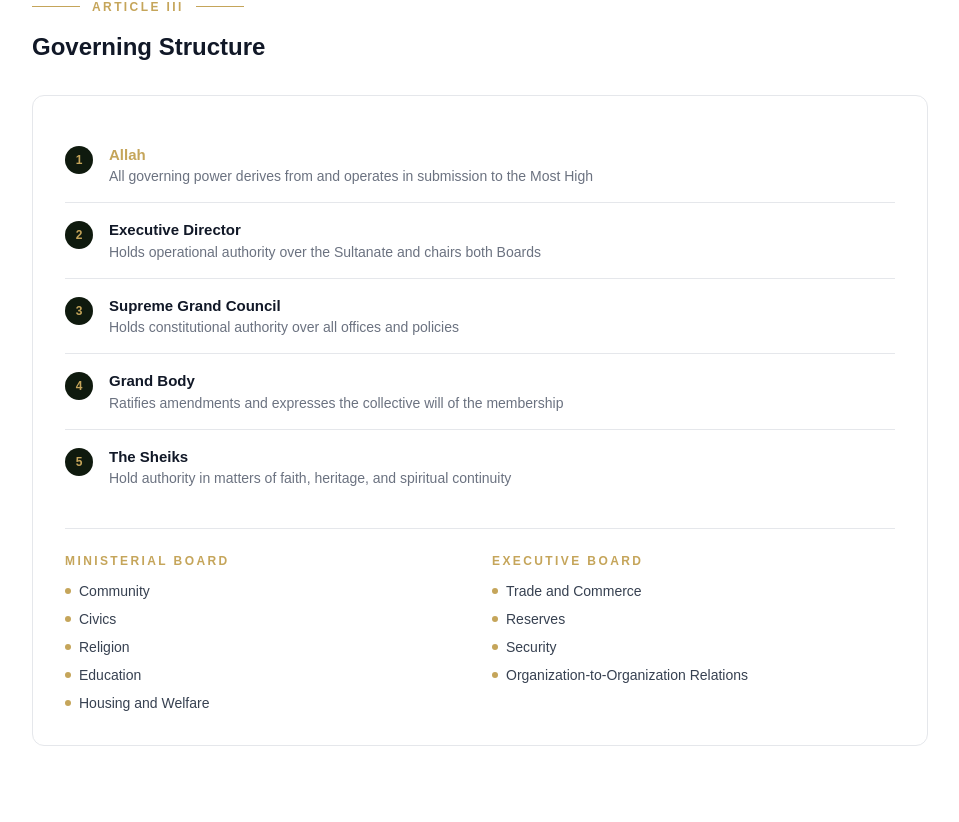
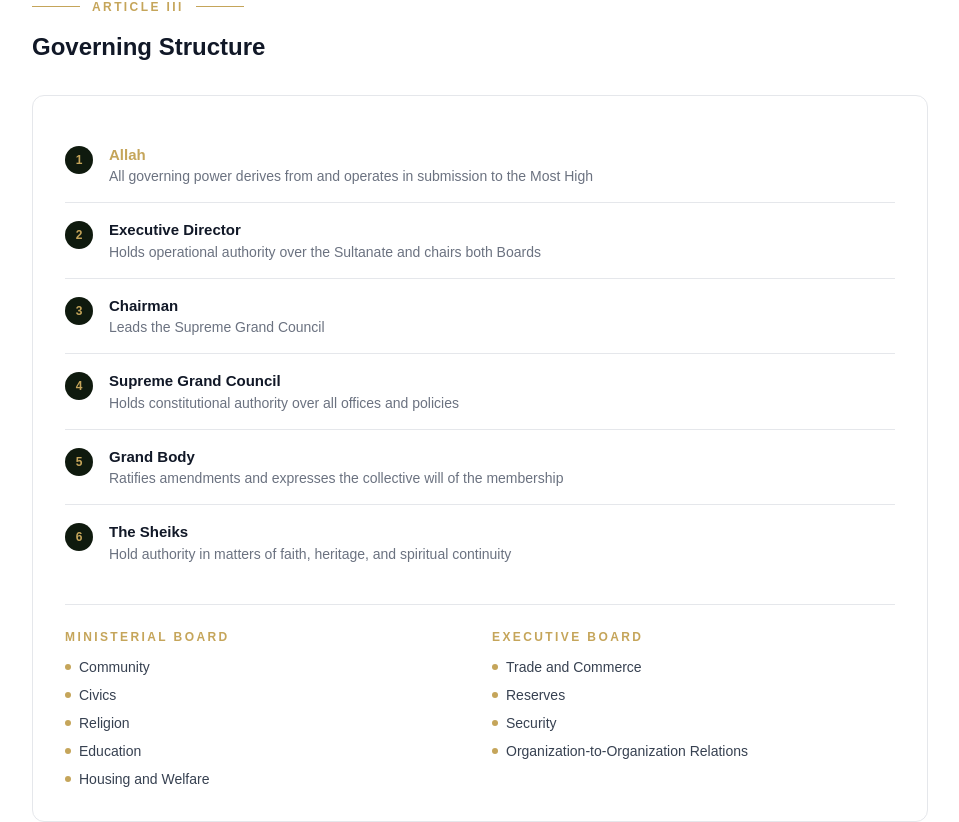
Before and after one commit to BGI-Pres/sultanate-site, a Next.js app: page /government in a window 1280 px wide. Shown: the part 1819-2641 px from the top of the page, without its empty margins (0-959 px from the left). Built offline with nearby package versions, Linux system fonts and the light colour scheme.

Commit message:
Add Chairman to governing structure
The Chairman leads the Supreme Grand Council, positioned between
the Executive Director and the Council in the hierarchy.

https://claude.ai/code/session_01LxJ1q9n6UojWX1ATPeZzXG

```diff
--- a/src/app/government/page.tsx
+++ b/src/app/government/page.tsx
@@ -146,6 +146,7 @@ export default function GovernmentPage() {
                 {[
                   { name: "Allah", authority: "All governing power derives from and operates in submission to the Most High" },
                   { name: "Executive Director", authority: "Holds operational authority over the Sultanate and chairs both Boards" },
+                  { name: "Chairman", authority: "Leads the Supreme Grand Council" },
                   { name: "Supreme Grand Council", authority: "Holds constitutional authority over all offices and policies" },
                   { name: "Grand Body", authority: "Ratifies amendments and expresses the collective will of the membership" },
                   { name: "The Sheiks", authority: "Hold authority in matters of faith, heritage, and spiritual continuity" },
```
